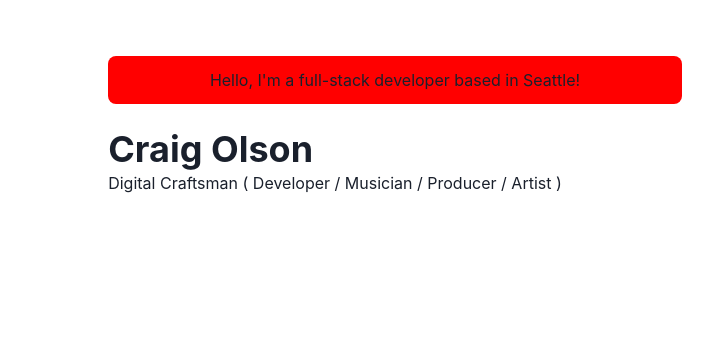
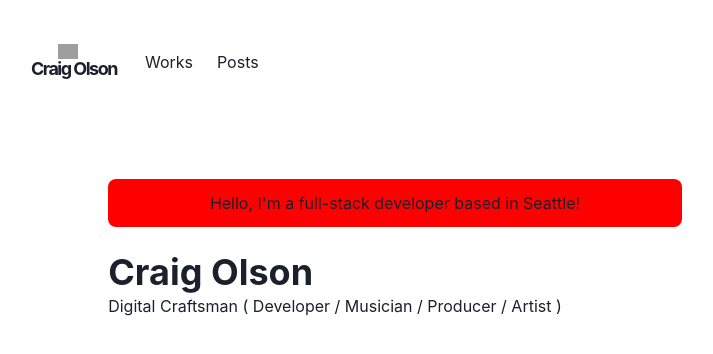
Before and after one commit to colson0804/portfolio-site, a Next.js app: page / in a window 1280 px wide. Shown: the top 354 px of the page, without its empty margins (245-958 px from the left). Built offline with nearby package versions, Linux system fonts and the light colour scheme; grey boxes are pictures that could not be loaded.

Commit message:
fix hydration error

```diff
--- a/components/layouts/main.js
+++ b/components/layouts/main.js
@@ -1,4 +1,5 @@
 import Head from 'next/head'
+import Navbar from '../navbar.js'
 import { Box, Container } from '@chakra-ui/react'
 
 const Main = ({ children, router }) => {
@@ -8,7 +9,7 @@
         <meta name="viewport" content="width=device-width initial-scale=1" />
         <title>Craig Olson - Homepage</title>
       </Head>
-
+      <Navbar path={router.asPath} />
       <Container maxW="container.md" pt={14}>
         {children}
       </Container>
--- /dev/null
+++ b/components/logo.js
@@ -0,0 +1,38 @@
+import Link from 'next/link'
+import Image from 'next/image'
+import { Center, flexbox, Text, useColorModeValue } from '@chakra-ui/react'
+import styled from '@emotion/styled'
+
+const LogoBox = styled.span`
+  font-weight: bold;
+  font-size: 18px;
+  display: inline-flexbox;
+  align-items: Center;
+  height: 30px;
+  line-height: 20px;
+  padding: 10px;
+
+  @:hover img {
+    transform: rotate(20deg);
+  }
+`
+const Logo = () => {
+  const footPrintImg = `/images/footprint${useColorModeValue('', '-dark')}.png`
+  return (
+    <Link href="/">
+      <LogoBox>
+        <Image src={footPrintImg} width={20} height={20} alt="logo" />
+        <Text
+          color={useColorModeValue('gray.800', 'whiteAlpha.900')}
+          fontFamily="M PLUS Rounded 1c"
+          fontWeight="bold"
+          ml={3}
+        >
+          Craig Olson
+        </Text>
+      </LogoBox>
+    </Link>
+  )
+}
+
+export default Logo
--- /dev/null
+++ b/components/navbar.js
@@ -0,0 +1,95 @@
+import Logo from './logo.js'
+import NextLink from 'next/link'
+import {
+  Container,
+  Box,
+  Link,
+  Stack,
+  Heading,
+  Flex,
+  Menu,
+  MenuItem,
+  MenuList,
+  MenuButton,
+  IconButton,
+  useColorModeValue
+} from '@chakra-ui/react'
+import { HamburgerIcon } from '@chakra-ui/icons'
+
+const LinkItem = ({ href, path, target, children, ...props }) => {
+  const active = path === href
+  const inactiveColor = useColorModeValue('gray.800', 'whiteAlpha.900')
+  return (
+    <Link
+      as={NextLink}
+      href={href}
+      scroll={false}
+      p={2}
+      bg={active ? 'grassTeal' : undefined}
+      color={active ? '#202023' : inactiveColor}
+      target={target}
+      {...props}
+    >
+      {children}
+    </Link>
+  )
+}
+
+const Navbar = props => {
+  const { path } = props
+  return (
+    <Box
+      // position="fixed"
+      as="nav"
+      w="100%"
+      bg={useColorModeValue('#ffffff40', '#20202380')}
+      style={{ backdropFilter: 'blur(10px)' }}
+      zIndex={2}
+      {...props}
+    >
+      <Container
+        display="flex"
+        p={2}
+        maxW="container.md"
+        wrap="wrap"
+        align="center"
+        justify="space-between"
+      >
+        <Flex align="center" mr={5}>
+          <Heading as="h1" size="lg" letterSpacing={'tighter'}>
+            <Logo />
+          </Heading>
+        </Flex>
+        <Stack
+          direction={{ base: 'column', md: 'row' }}
+          display={{ base: 'none', md: 'flex' }}
+          width={{ base: 'full', md: 'auto' }}
+          alignItems="center"
+          flexGrow={1}
+          mt={{ base: 4, md: 0 }}
+        >
+          <LinkItem href="/works" path={path}>
+            Works
+          </LinkItem>
+          <LinkItem href="/posts" path={path}>
+            Posts
+          </LinkItem>
+        </Stack>
+        <Box flex={1} align="right">
+          <Box ml={2} display={{ base: 'inline-block', md: 'none' }}>
+            <Menu>
+              <MenuButton
+                as={IconButton}
+                icon={<HamburgerIcon />}
+                variant="outline"
+                aria-label="Options"
+              ></MenuButton>
+            </Menu>
+          </Box>
+        </Box>
+      </Container>
+    </Box>
+  )
+}
+
+export default Navbar
--- a/package.json
+++ b/package.json
@@ -12,6 +12,7 @@
   "author": "Craig Olson<craig.olson804@gmail.com",
   "license": "MIT",
   "dependencies": {
+    "@chakra-ui/icons": "^2.0.17",
     "@chakra-ui/react": "^2.5.0",
     "@emotion/react": "^11.10.5",
     "@emotion/styled": "^11.10.5",
```
Also changed, not shown: images/footprints.png (added), 1 other file (tests, documents, lock files or other folders).
